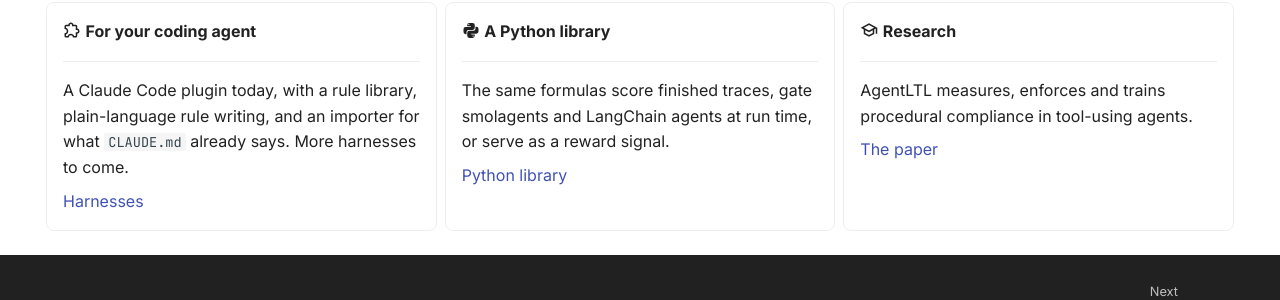
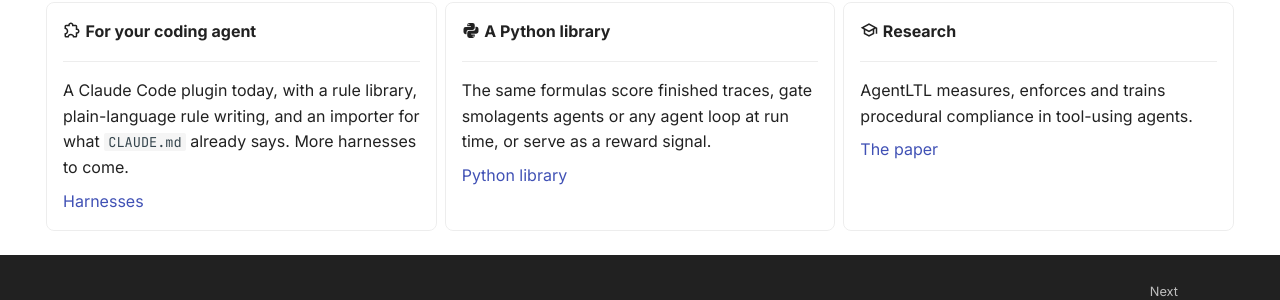
Before and after one commit to AgentLTL/AgentLTL.github.io, an MkDocs documentation site: the page built from docs/index.md, in a window 1280 px wide and 900 px high, scrolled down 714 px. Shown: the part 488-788 px from the top of the window. Built offline with MkDocs 1.6.1 and Material for MkDocs 9.7.7, drawn with Linux system fonts in a browser that asks for light colours; comment, search, counter and statistics services are not loaded.

Commit message:
The LangChain integration is gone (AgentLTL 0.2): native backend instead, no middleware API page

```diff
--- a/docs/index.md
+++ b/docs/index.md
@@ -88,7 +88,7 @@ wherever it appears).
 
     ---
 
-    The same formulas score finished traces, gate smolagents and LangChain agents at run
+    The same formulas score finished traces, gate smolagents agents or any agent loop at run
     time, or serve as a reward signal.
 
     [Python library](python/index.md)
```
Also changed, not shown: docs/get-started.md (+1 -1 lines), docs/python/api/agents.md (+1 -8 lines), docs/python/api/index.md (+1 -1 lines), docs/research.md (+1 -1 lines).
